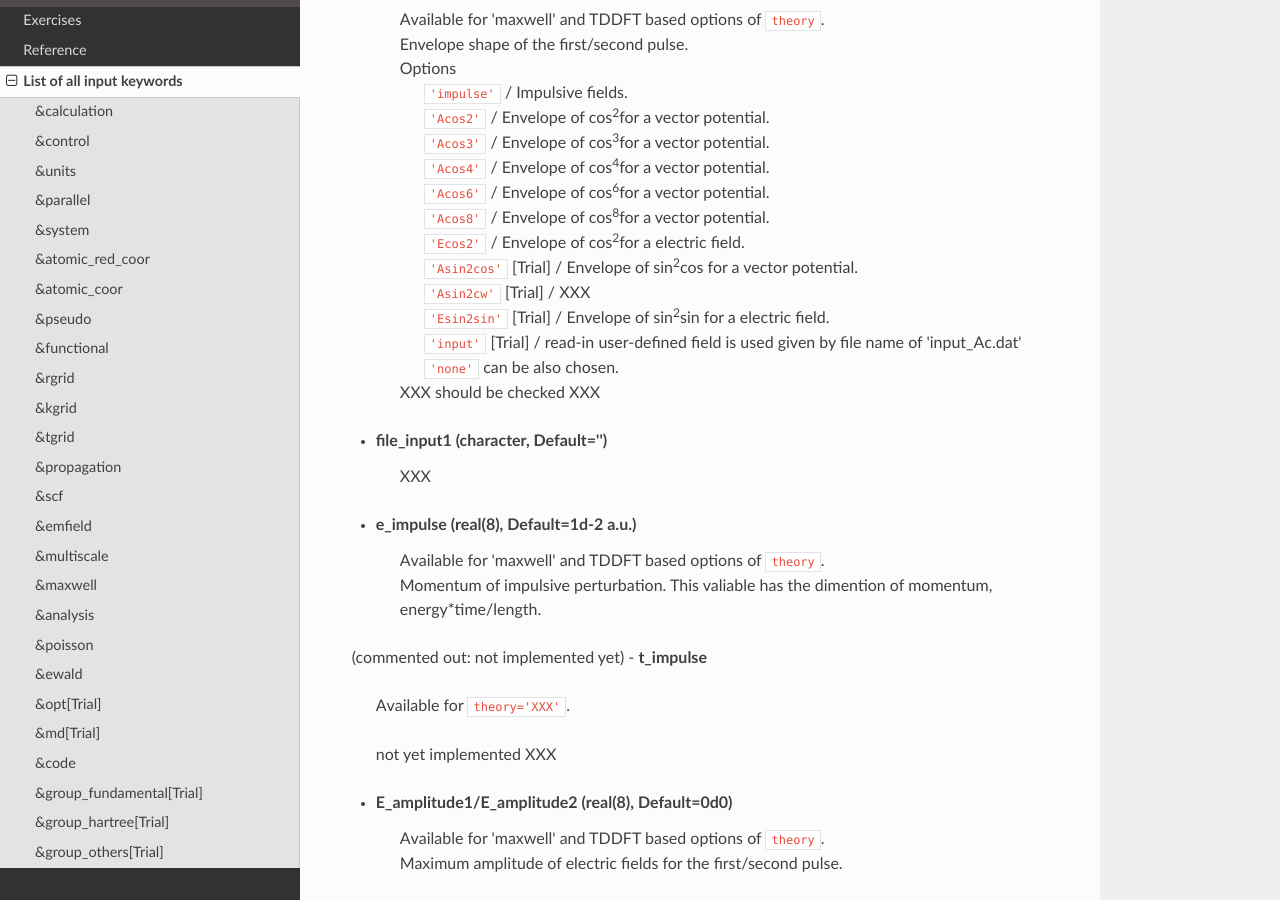
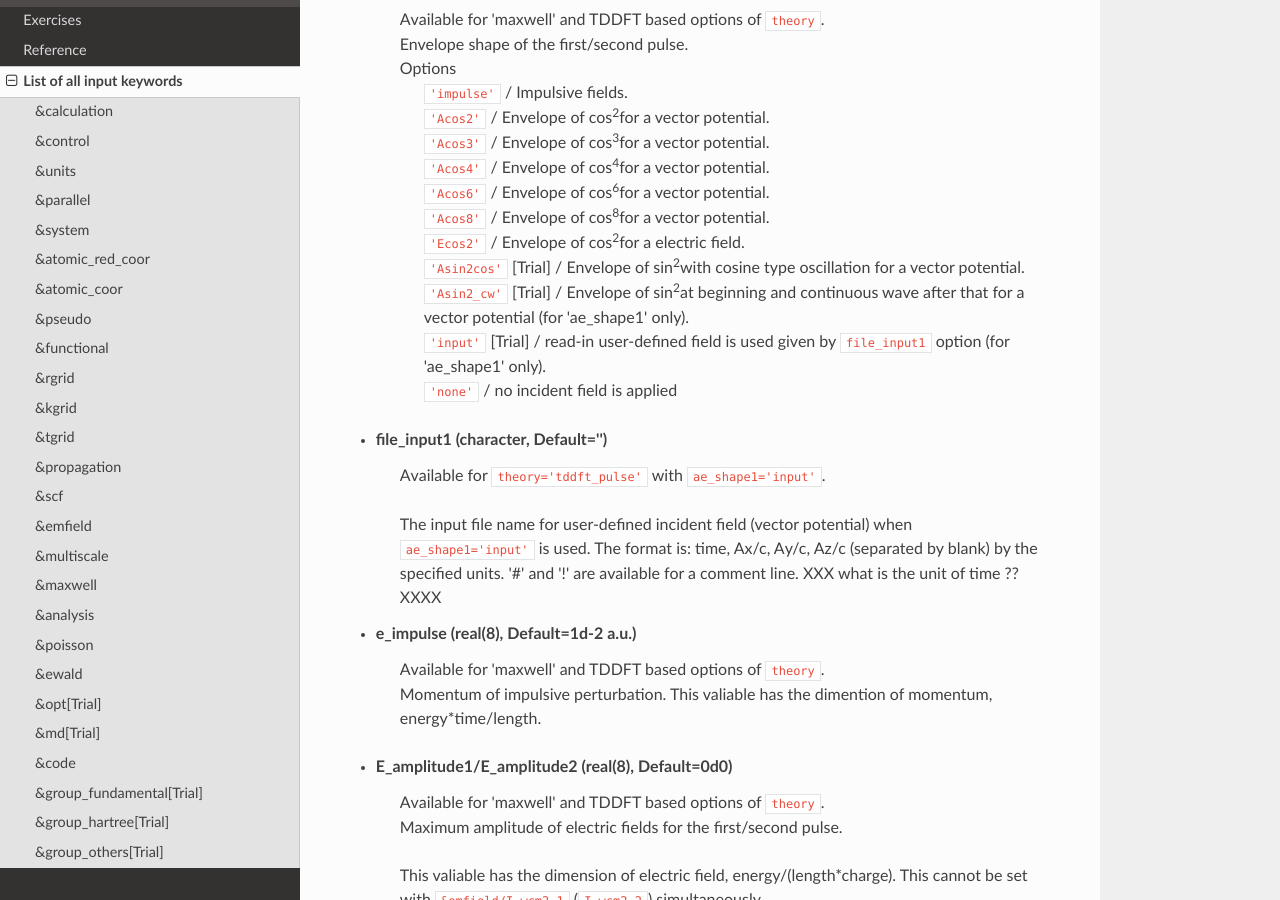
Before and after one commit to SALMON-TDDFT/SALMON-DOCS, a Sphinx documentation site: the page built from source/input_keyword_list.rst, in a window 1280 px wide and 900 px high, scrolled down 16075 px. Built offline with Sphinx 7.4.7 and the Read the Docs theme 2.0.0, drawn with Linux system fonts in a browser that asks for light colours; formulas are drawn with MathJax 3.

Commit message:
Update input_keyword_list.rst

```diff
--- a/source/input_keyword_list.rst
+++ b/source/input_keyword_list.rst
@@ -572,25 +572,24 @@
    |   ``'Acos6'`` / Envelope of cos\ :sup:`6`\ for a vector potential.
    |   ``'Acos8'`` / Envelope of cos\ :sup:`8`\ for a vector potential.
    |   ``'Ecos2'`` / Envelope of cos\ :sup:`2`\ for a electric field.
-   |   ``'Asin2cos'`` [Trial] / Envelope of sin\ :sup:`2`\cos for a vector potential.
-   |   ``'Asin2cw'`` [Trial] /  XXX
-   |   ``'Esin2sin'`` [Trial] / Envelope of sin\ :sup:`2`\sin for a electric field.
-   |   ``'input'`` [Trial] / read-in user-defined field is used given by file name of 'input_Ac.dat'
-   |   ``'none'`` can be also chosen.
-   | XXX should be checked XXX
+   |   ``'Asin2cos'`` [Trial] / Envelope of sin\ :sup:`2`\ with cosine type oscillation for a vector potential.
+   |   ``'Asin2_cw'`` [Trial] / Envelope of sin\ :sup:`2`\ at beginning and continuous wave after that for a vector potential (for 'ae_shape1' only).
+   |   ``'input'`` [Trial] / read-in user-defined field is used given by ``file_input1`` option (for 'ae_shape1' only).
+   |   ``'none'`` / no incident field is applied
 
 - **file_input1** (character, Default='')
-   | XXX
+   | Available for ``theory='tddft_pulse'`` with ``ae_shape1='input'``.
+   The input file name for user-defined incident field (vector potential) when ``ae_shape1='input'`` is used. The format is: time, Ax/c, Ay/c, Az/c (separated by blank) by the specified units. '#' and '!' are available for a comment line.  XXX what is the unit of time ?? XXXX
 
 - **e_impulse** (real(8), Default=1d-2 a.u.)
    | Available for 'maxwell' and TDDFT based options of ``theory``.
    | Momentum of impulsive perturbation. This valiable has the dimention of momentum, energy*time/length.
 
 ..
-(commented out: not implemented yet)
-- **t_impulse**
-   | Available for ``theory='XXX'``.
-   not yet implemented XXX
+  #(commented out: not implemented yet)
+  #- **t_impulse**
+  #   | Available for ``theory='XXX'``.
+  #   not yet implemented XXX
 ..
 
 - **E_amplitude1/E_amplitude2** (real(8), Default=0d0)
```
